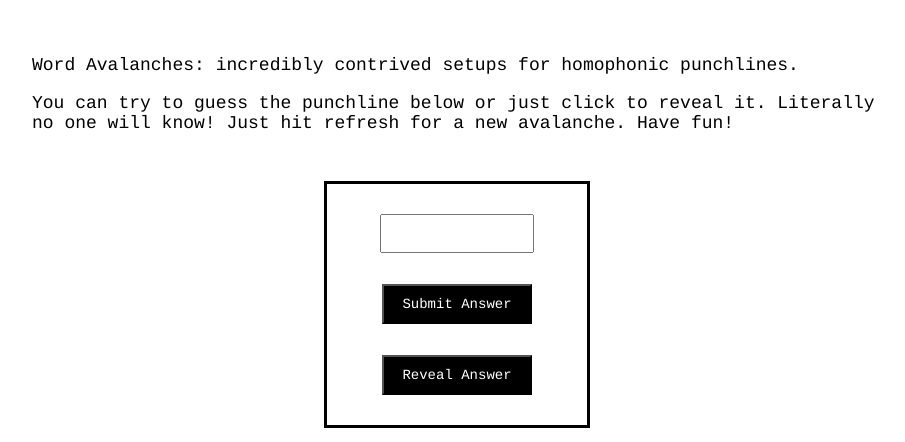
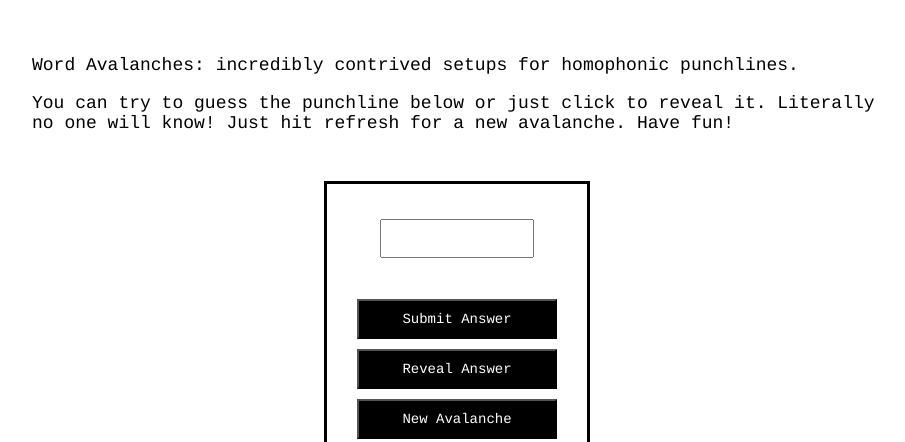
Before and after one commit to camiller4e/WordAvalanches-heroku-, a website: page public/index.html in a window 1280 px wide. Shown: the part 137-579 px from the top of the page, without its empty margins (183-1088 px from the left). Drawn offline with nearby package versions, Linux system fonts and the light colour scheme; no server answers.

Commit message:
added a refresh button and fixed some formatting issues

```diff
--- a/public/app.js
+++ b/public/app.js
@@ -24,6 +24,11 @@ const requestComplete = function(){
   const revealButton = document.getElementById('reveal-btn');
   revealButton.addEventListener('click', function(){
     displayPayoff(shuffledAvas);
+  });
+
+  const refreshButton = document.getElementById('refresh-btn');
+  refreshButton.addEventListener('click', function() {
+    location.reload();
   });
 }
 
@@ -62,7 +67,6 @@ const checkAnswer = function(answer){
 
 
 
-
 const app = function(){
 
   const url = 'https://www.reddit.com/r/WordAvalanches.json'
--- a/public/index.html
+++ b/public/index.html
@@ -7,12 +7,11 @@
     <script src="https://cdn.jsdelivr.net/npm/lodash@4.17.10/lodash.min.js"></script>
     <script src="https://unpkg.com/sweetalert/dist/sweetalert.min.js"></script>
     <script src="app.js"></script>
+  </head>
+  <body>
     <header>
       <a href="/"><h1>Word Avalanches</h1></a>
     </header>
-  </head>
-  <body>
-
 
     <div id='ava-intro'>
       <p>Word Avalanches: incredibly contrived setups for homophonic punchlines.</p>
@@ -24,22 +23,19 @@
       <section id='ava-input'>
         <input type="text" name="ava-answer" id="answer-text">
         <br>
+      </section>
       <button id="submit-btn">Submit Answer</button>
-    </input>
-    <br>
-  </section>
-    <div id='reveal-button'>
       <button id='reveal-btn'>Reveal Answer</button>
-  </div>
+      <button id='refresh-btn'>New Avalanche</button>
       <div id='ava-payoff'></div>
     </div>
+
     <footer>
       <div id="left-icons">
-        <a href="https://github.com/camiller4e"> <img src="icons/social-1_square-github.svg"></a>
-        <a href="https://www.reddit.com/r/WordAvalanches/"><img src="icons/social-1_square-reddit.svg"</a>
+        <a href="https://github.com/camiller4e"><img src="icons/social-1_square-github.svg"></a>
+        <a href="https://www.reddit.com/r/WordAvalanches/"><img src="icons/social-1_square-reddit.svg"></a>
         <a id="about" href="about.html">about</a>
       </div>
     </footer>
   </body>
-
 </html>
--- a/public/style.css
+++ b/public/style.css
@@ -52,9 +52,10 @@ body {
 }
 
 #avalanche {
-
   border-style: solid;
-
+  display: flex;
+  flex-direction: column;
+  align-items: center;
 }
 
 #ava-setup {
@@ -79,12 +80,12 @@ body {
 
 }
 
-#ava-input {
-
+#ava-input, #reveal-button, #refresh-button {
   display: flex;
   flex-direction: column;
   align-items: center;
-
+  width: 100%;
+  margin: 5px 0;
 }
 
 #answer-text {
@@ -100,23 +101,15 @@ body {
 
 }
 
-#reveal-button {
-
-  display: flex;
-  flex-direction: column;
-  align-items: center;
-
-}
-
 button {
-
   font-family: courier;
   padding: 10px 18px;
   font-size: 14px;
   background-color: black;
   font-style: bold;
   color: white;
-
+  margin: 5px 0;
+  width: 200px;
 }
 
 button:hover {
```
Lines whose indentation alone changed are shown as unchanged.
